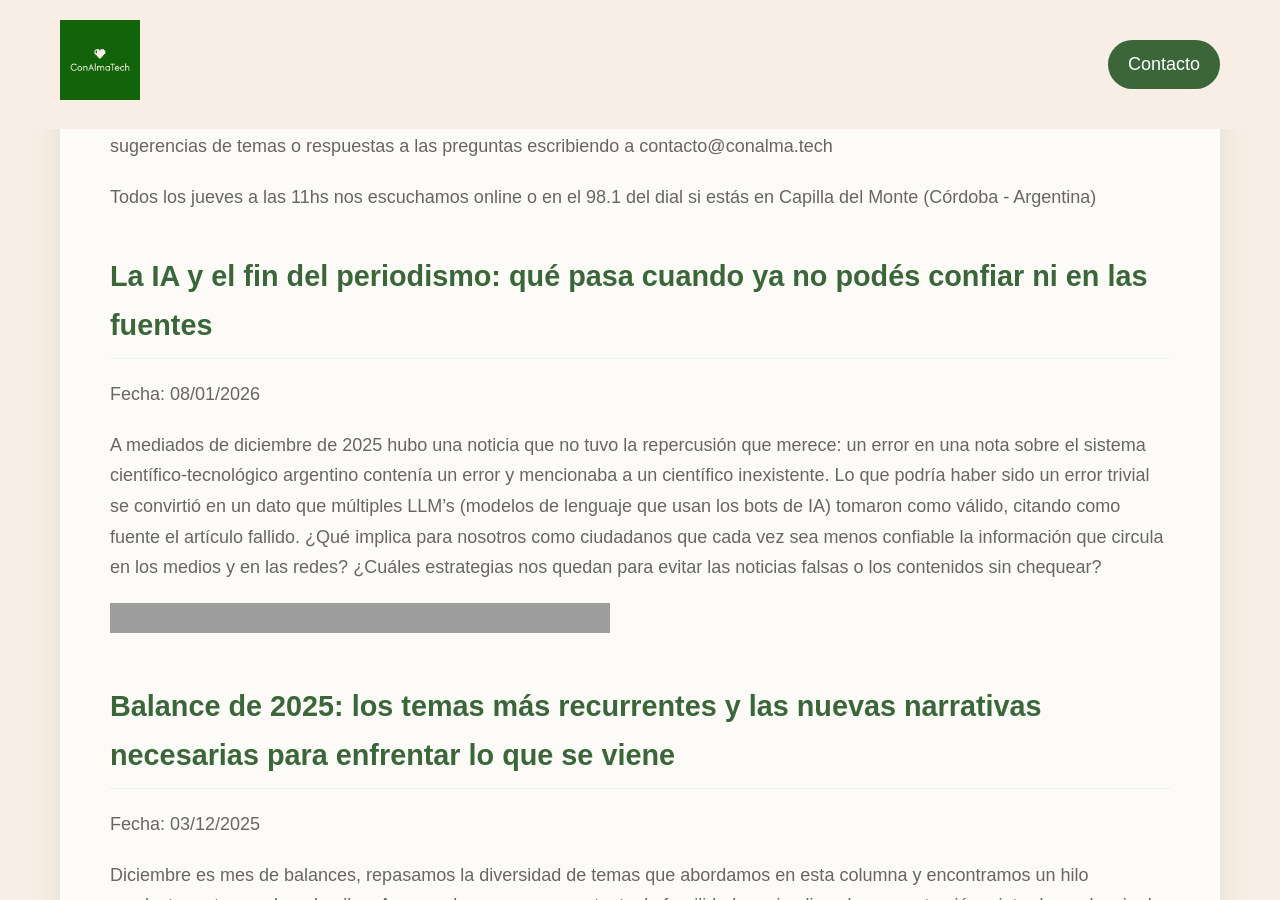
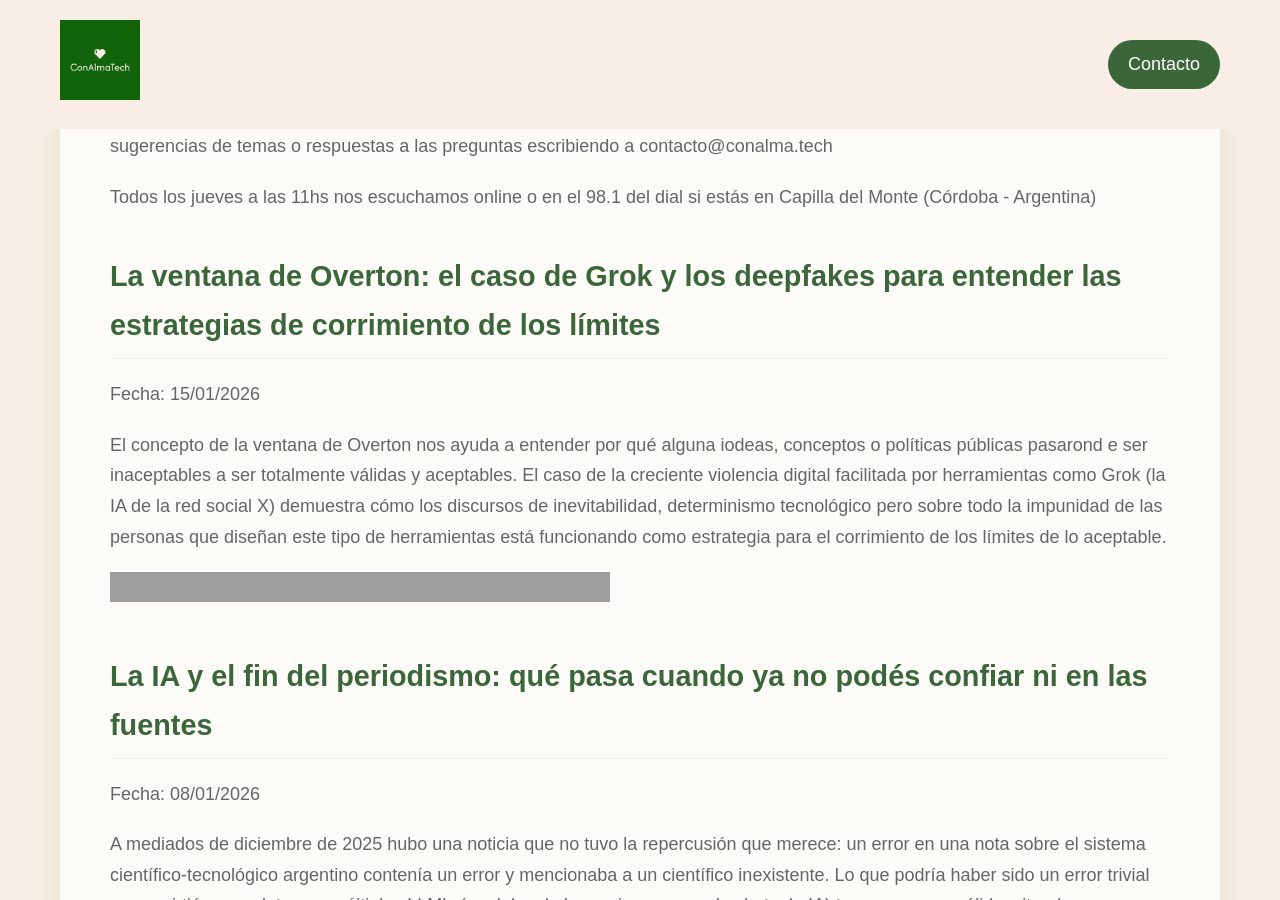
Before and after one commit to anitalmada/anitalmada.github.io, a Jekyll site: the page built from _posts/2026-01-15-columna-radial-semanal.markdown, in a window 1280 px wide and 900 px high, scrolled down 845 px. Built offline with Jekyll 4.4.1, drawn with Linux system fonts in a browser that asks for light colours; some web fonts are replaced; some of the changed text lies outside the part shown; grey boxes are pictures that could not be loaded.

Commit message:
Adding podcast to blogpost

```diff
--- a/_posts/2026-01-08-columna-radial-semanal.markdown
+++ b/_posts/2026-01-15-columna-radial-semanal.markdown
@@ -1,7 +1,7 @@
 ---
 layout: post
 title: "Columna radial semanal"
-date: 2026-01-08 12:45:00 -0300
+date: 2026-01-15 12:53:00 -0300
 categories:
 image: /assets/images/imagenBlogRadio.png
 ---
@@ -11,6 +11,17 @@ Todas las semanas nos encontramos en [Una Radio, Muchas Voces](https://unaradio.
 Te dejo el listado actualizado con las columnas disponibles para que las puedas escuchar cuando quieras. Podés dejar comentarios, sugerencias de temas o respuestas a las preguntas escribiendo a contacto@conalma.tech
 
 Todos los jueves a las 11hs nos escuchamos online o en el 98.1 del dial si estás en Capilla del Monte (Córdoba - Argentina)
+
+## **La ventana de Overton: el caso de Grok y los deepfakes para entender las estrategias de corrimiento de los límites**
+
+Fecha: 15/01/2026
+
+El concepto de la ventana de Overton nos ayuda a entender por qué alguna iodeas, conceptos o políticas públicas pasarond e ser inaceptables a ser totalmente válidas y aceptables.
+El caso de la creciente violencia digital facilitada por herramientas como Grok (la IA de la red social X) demuestra cómo los discursos de inevitabilidad, determinismo tecnológico pero sobre todo la impunidad de las personas que diseñan este tipo de herramientas está funcionando como estrategia para el corrimiento de los límites de lo aceptable.
+
+<div style="max-width: 720px; margin: 1rem 0;">
+<iframe src="https://archive.org/embed/columna-tecnologia-15-enero-2026" width="500" height="30" frameborder="0" webkitallowfullscreen="true" mozallowfullscreen="true" allowfullscreen></iframe>
+</div>
 
 ## **La IA y el fin del periodismo: qué pasa cuando ya no podés confiar ni en las fuentes**
 
```
